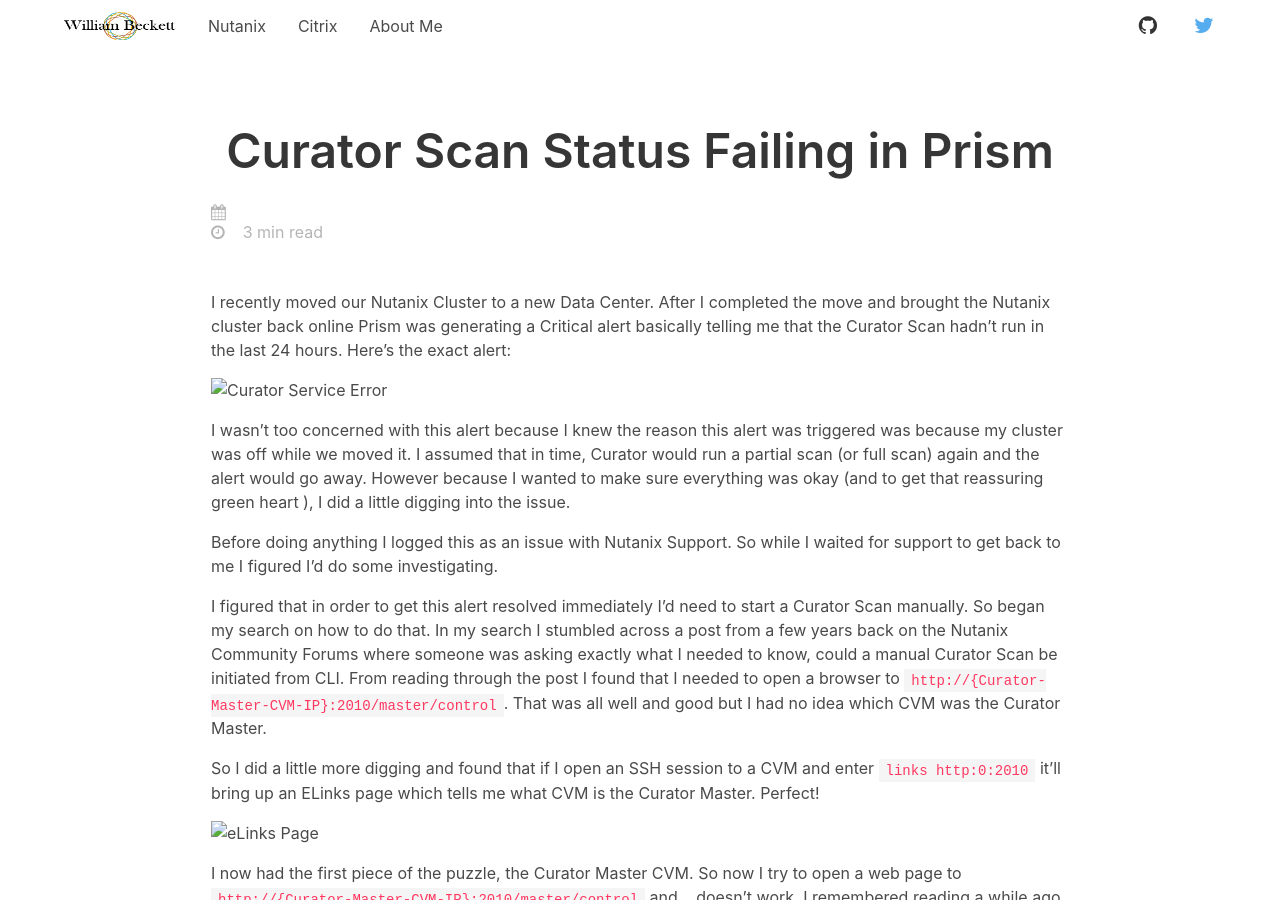
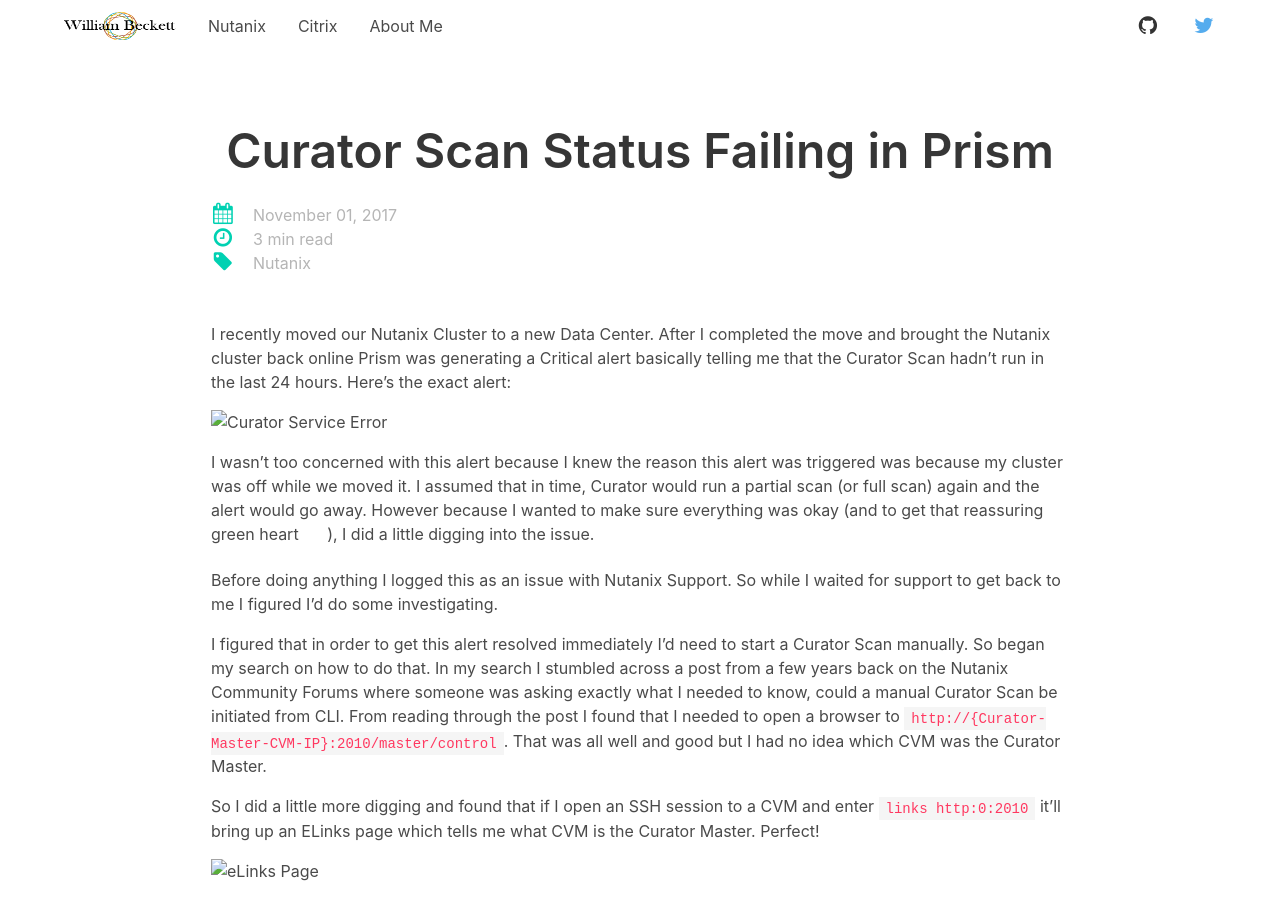
Before and after one commit to wjbeckett/blog, a Jekyll site: the page built from _posts/2017-11-01-curator-scans-failing.md, in a window 1280 px wide and 900 px high. Built offline with Jekyll 4.4.1, drawn with Linux system fonts in a browser that asks for light colours; comment, search, counter and statistics services are not loaded.

Commit message:
added icon colors

```diff
--- a/_layouts/post.html
+++ b/_layouts/post.html
@@ -16,18 +16,18 @@
         </h1>
         &nbsp;
         <div class="subtitle is-6 has-text-grey-light">
-          <span class="fa fa-sm fa-calendar"></span>&nbsp;&nbsp;<span datetime="{{ post.date | date_to_xmlschema }}">
-            {{ post.date | date: '%B %d, %Y' }}
+          <span class="icon has-text-primary"><i class="fa fa-lg fa-calendar"></i></span>&nbsp;&nbsp;&nbsp;<span datetime="{{ page.date | date_to_xmlschema }}">
+            {{ page.date | date: '%B %d, %Y' }}
           </span>
           <br/>
-          <span class="fa fa-sm fa-clock-o"></span><span>{% include read_time.html %}</span>
+          <span class="icon has-text-primary"><i class="fa fa-lg fa-clock-o"></i></span><span>{% include read_time.html %}</span>
           <br/>
-          {% for category in post.categories %}
+          {% for category in page.categories %}
           <a class="has-text-grey-light is-capitalized" href="/category/{{ category }}">
-            <span class="fa fa-sm fa-tag"></span>&nbsp;&nbsp;&nbsp;<span>{{ category }}</span>
+            <span class="icon has-text-primary"><i class="fa fa-lg fa-tag"></i></span>&nbsp;&nbsp;&nbsp;&nbsp;<span>{{ category }}</span>
           </a>
           {% endfor %}
-      </div>
+        </div>
         <br/>
         <div class="content">
           {{ content }}
--- a/_posts/2017-11-01-curator-scans-failing.md
+++ b/_posts/2017-11-01-curator-scans-failing.md
@@ -14,7 +14,7 @@
   <img src="{{ site.url }}/images/curator_error-lq.png" data-src="{{ site.url }}/images/curator_error.png" alt="Curator Service Error" class="lazyload blur-up" width="280" height="115" />
 
 
-I wasn’t too concerned with this alert because I knew the reason this alert was triggered was because my cluster was off while we moved it. I assumed that in time, Curator would run a partial scan (or full scan) again and the alert would go away. However because I wanted to make sure everything was okay (and to get that reassuring green heart ), I did a little digging into the issue.
+I wasn’t too concerned with this alert because I knew the reason this alert was triggered was because my cluster was off while we moved it. I assumed that in time, Curator would run a partial scan (or full scan) again and the alert would go away. However because I wanted to make sure everything was okay (and to get that reassuring green heart <span class="icon has-text-success"><i class="mdi mdi-heart-pulse"></i></span>), I did a little digging into the issue.
 
 Before doing anything I logged this as an issue with Nutanix Support. So while I waited for support to get back to me I figured I’d do some investigating.
 
--- a/index.html
+++ b/index.html
@@ -19,15 +19,15 @@
           </p>
         </a>
         <div class="subtitle is-6 has-text-grey-light">
-          <span class="fa fa-sm fa-calendar"></span>&nbsp;&nbsp;<span datetime="{{ post.date | date_to_xmlschema }}">
+          <span class="icon has-text-primary"><i class="fa fa-lg fa-calendar"></i></span>&nbsp;&nbsp;&nbsp;<span datetime="{{ post.date | date_to_xmlschema }}">
             {{ post.date | date: '%B %d, %Y' }}
           </span>
           <br/>
-          <span class="fa fa-sm fa-clock-o"></span><span>{% include read_time.html %}</span>
+          <span class="icon has-text-primary"><i class="fa fa-lg fa-clock-o"></i></span><span>{% include read_time.html %}</span>
           <br/>
           {% for category in post.categories %}
           <a class="has-text-grey-light is-capitalized" href="/category/{{ category }}">
-            <span class="fa fa-sm fa-tag"></span>&nbsp;&nbsp;&nbsp;<span>{{ category }}</span>
+            <span class="icon has-text-primary"><i class="fa fa-lg fa-tag"></i></span>&nbsp;&nbsp;&nbsp;&nbsp;<span>{{ category }}</span>
           </a>
           {% endfor %}
       </div>
```
Also changed, not shown: _layouts/category.html (+4 -4 lines).
